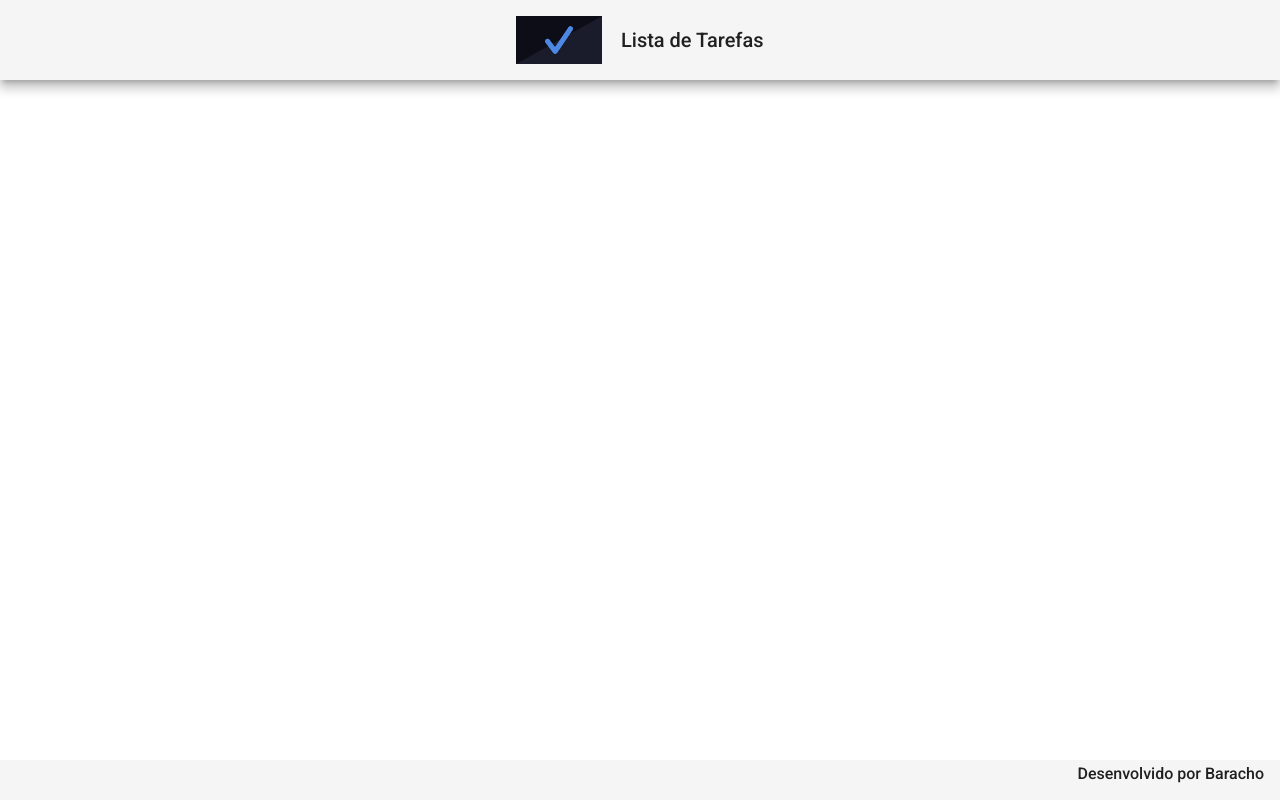
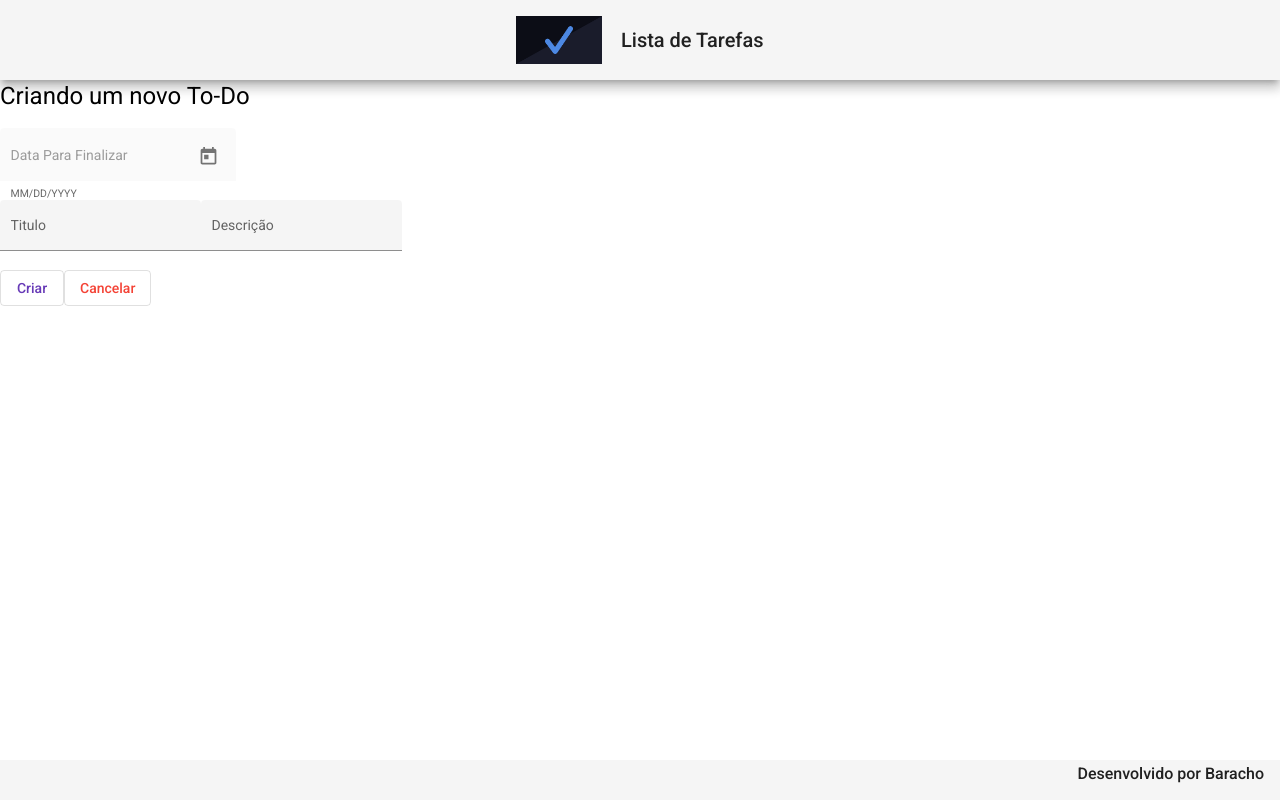
Before and after one commit to Leandro223/AngularListaTarefas, an Angular app: page /create in a window 1280 px wide. Before the commit this address led to /. Built offline with nearby package versions, Linux system fonts and the light colour scheme.

Commit message:
finalizado estrutura e adicionado metodo cancel

```diff
--- a/src/app/app-routing.module.ts
+++ b/src/app/app-routing.module.ts
@@ -1,5 +1,6 @@
 import { NgModule } from '@angular/core';
 import { RouterModule, Routes } from '@angular/router';
+import { CreateComponent } from './components/create/create.component';
 import { FinalizadosComponent } from './components/finalizados/finalizados.component';
 import { ReadAllComponent } from './components/read-all/read-all.component';
 
@@ -13,6 +14,11 @@ const routes: Routes =
   {
     path: 'finalizados',
     component: FinalizadosComponent
+  },
+
+  {
+    path: 'create',
+    component: CreateComponent
   }
 ];
 
--- /dev/null
+++ b/src/app/components/create/create.component.html
@@ -0,0 +1,30 @@
+<form>
+  <h1>Criando um novo To-Do</h1>
+
+  <mat-form-field appearance="fill">
+    <mat-label>Data Para Finalizar</mat-label>
+    <input matInput [matDatepicker]="dp3" disabled />
+    <mat-hint>MM/DD/YYYY</mat-hint>
+    <mat-datepicker-toggle matSuffix [for]="dp3"></mat-datepicker-toggle>
+    <mat-datepicker #dp3 disabled="false"></mat-datepicker>
+  </mat-form-field>
+
+  <div class="forms">
+    <mat-form-field appearance="fill">
+      <mat-label>Titulo</mat-label>
+      <input matInput placeholder="Estudar" />
+    </mat-form-field>
+
+    <mat-form-field appearance="fill">
+      <mat-label>Descrição</mat-label>
+      <input matInput placeholder="Estudar Spring 2" />
+    </mat-form-field>
+  </div>
+
+  <div class="buttons">
+    <button mat-stroked-button color="primary">Criar</button>
+    <button (click)="cancel()" mat-stroked-button color="warn">Cancelar</button>
+
+  </div>
+
+</form>
--- /dev/null
+++ b/src/app/components/create/create.component.ts
@@ -0,0 +1,28 @@
+import { Component, OnInit } from '@angular/core';
+import { Router } from '@angular/router';
+import { Todo } from 'src/app/models/todo';
+
+@Component({
+  selector: 'app-create',
+  templateUrl: './create.component.html',
+  styleUrls: ['./create.component.css']
+})
+export class CreateComponent implements OnInit {
+  todo: Todo = {
+    titulo: '',
+    descricao: '',
+    dataParaFinalizar: new Date(),
+    finalizado: false
+  }
+
+  constructor(private router: Router) { }
+
+  ngOnInit(): void {
+  }
+
+
+  cancel(): void {
+    this.router.navigate([''])
+  }
+
+}
--- a/src/app/components/read-all/read-all.component.html
+++ b/src/app/components/read-all/read-all.component.html
@@ -4,7 +4,7 @@
         <button (click)="navegarParaFinalizados()" mat-stroked-button color="primary" matBadge="{{ closed }}">Tasks Finalizadas</button>
 
     </div>
-    <button class="novo-todo mat-elevation-z8" mat-stroked-button color="primary">Nova Tarefa</button>
+    <button routerLink="create" class="novo-todo mat-elevation-z8" mat-stroked-button color="primary">Nova Tarefa</button>
     <div class="content" *ngFor="let item of list">
 
 
```
Also changed, not shown: src/app/app.module.ts (+9 -1 lines), src/app/components/create/create.component.css (added).
